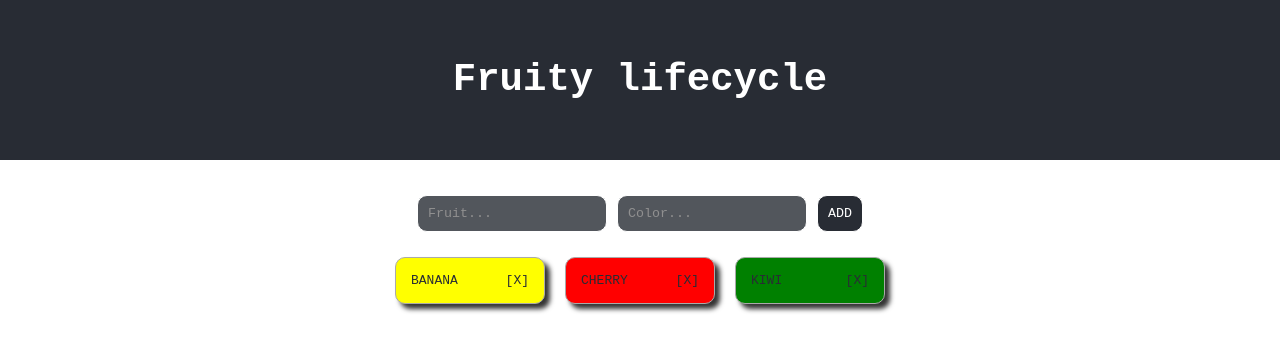
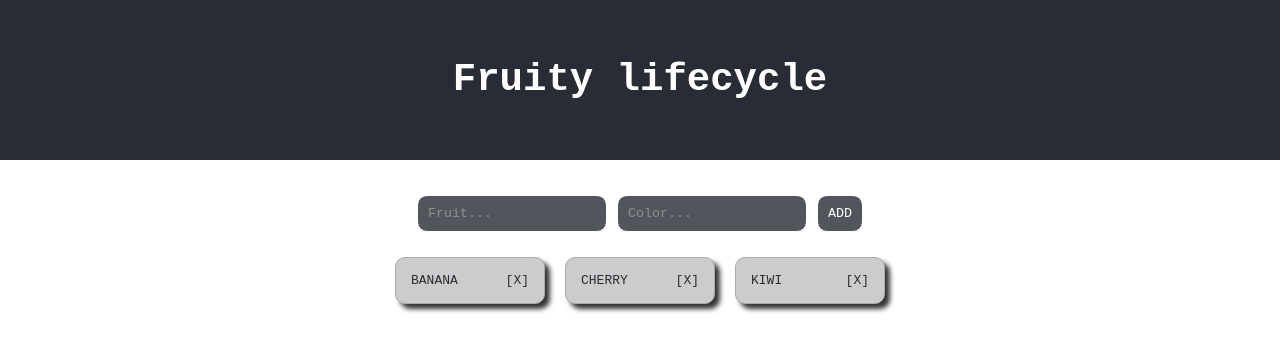
Before and after one commit to FBW23/react-lifecycle-intro, a React (Create React App) app: page / in a window 1280 px wide. Shown: the top 352 px of the page. Built offline with nearby package versions, Linux system fonts and the light colour scheme.

Commit message:
Polishing

```diff
--- a/src/App.css
+++ b/src/App.css
@@ -53,11 +53,11 @@ form input, form button {
   border: 1px solid white;
   border-radius: 10px;
   margin: 5px;
+  opacity: 0.8;
 }
 
-form input{
-  opacity: 0.8;
-}
+/* form input{
+} */
 
 .fruit {
   display: flex;
--- a/src/App.js
+++ b/src/App.js
@@ -59,7 +59,7 @@ class App extends Component {
 
   changeColor = (title) => {
     let fruitsCopy = [...this.state.fruits]
-    let fruitToUpdate = fruitsCopy.find(fruit => fruit.title == title)
+    let fruitToUpdate = fruitsCopy.find(fruit => fruit.title === title)
     fruitToUpdate.color = prompt("New color:", fruitToUpdate.color)
     localStorage.setItem("FRUITS", JSON.stringify(fruitsCopy))
     this.setState({fruits: fruitsCopy})
--- a/src/Fruit.js
+++ b/src/Fruit.js
@@ -4,7 +4,7 @@ const Fruit = (props) => {
   // fetch fruit from props
   let { fruit, changeColor, deleteFruit } = props;
   let fruitStyle = {
-    background: fruit.color
+    // background: fruit.color
   };
 
   return (
```
